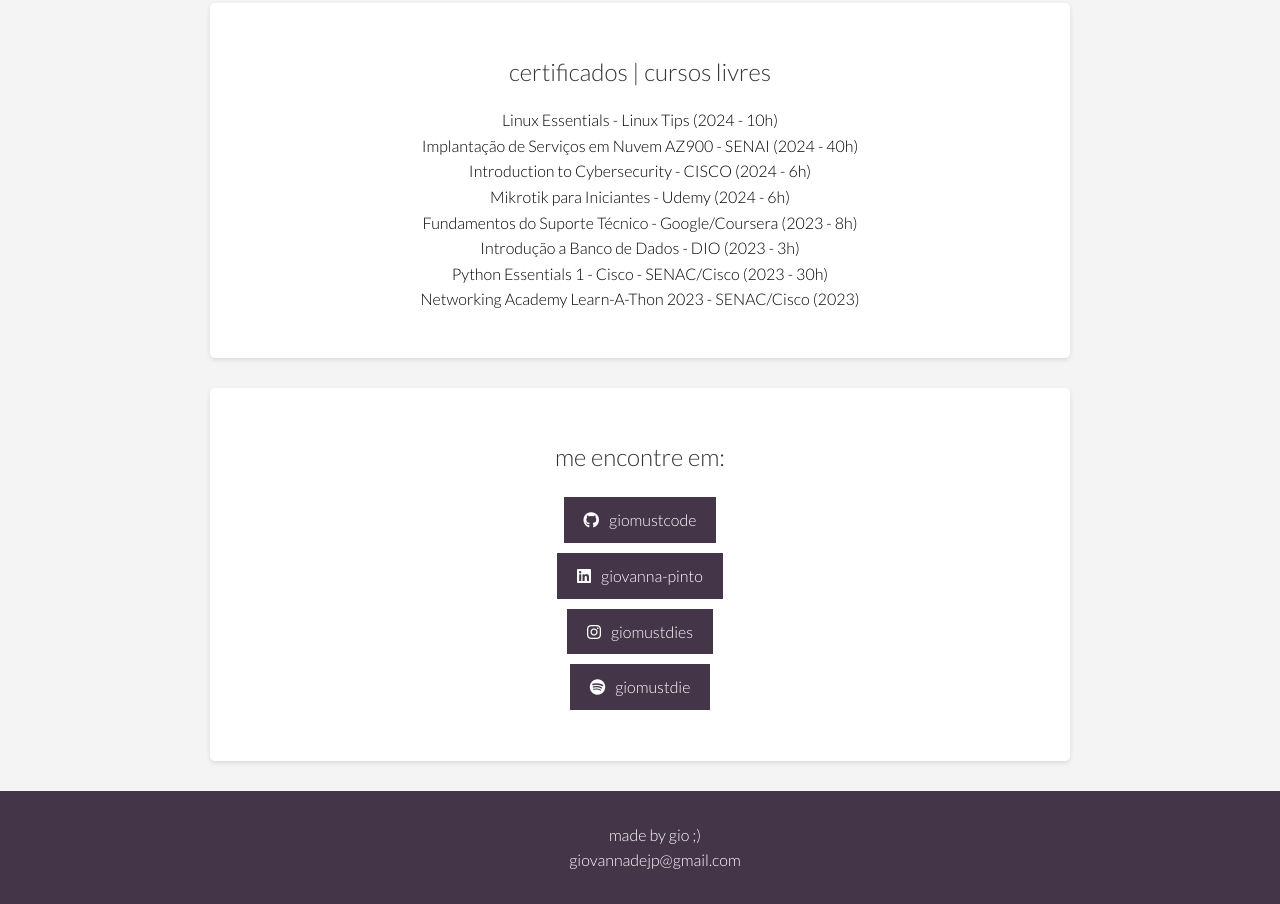
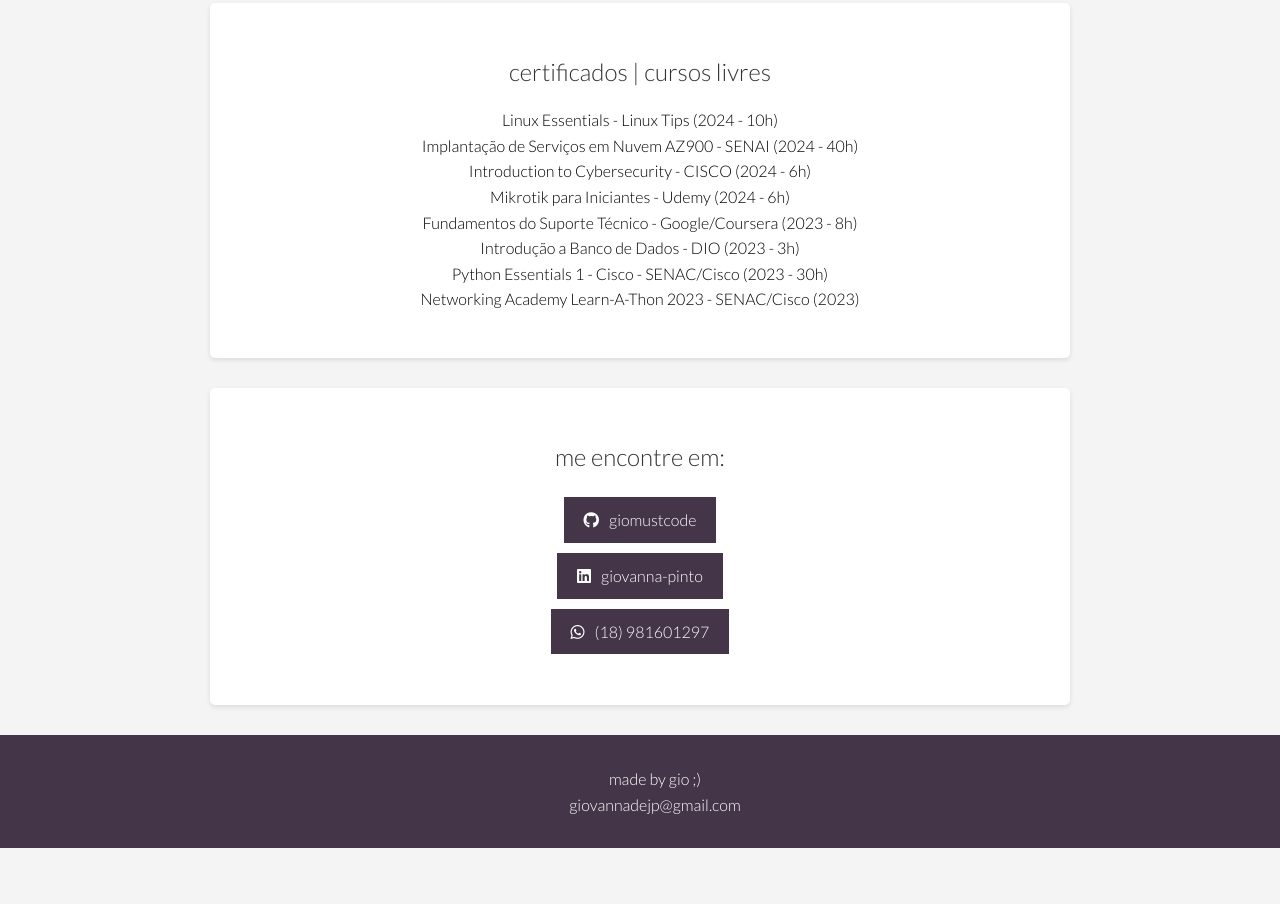
Before and after one commit to giomustcode/giomustcode.github.io, a plain HTML site: page index.html in a window 1280 px wide. Shown: the part 2431-3335 px from the top of the page. After the commit the page ends 3279 px from the top, so only its background shows below. Drawn offline with Linux system fonts and the light colour scheme.

Commit message:
update index.html

```diff
--- a/index.html
+++ b/index.html
@@ -33,7 +33,7 @@
     </section>
 
     <section id="xp">
-        <h2>minha experiência profissional recente</h2>
+        <h2>experiência profissional recente</h2>
         <ul>
             <li>
                 <h3>Analista de Suporte e Infraestrutura - U-All Solutions<br>2024-Atualmente</h3>
@@ -97,8 +97,7 @@
         <ul>
             <li><a href="https://github.com/giomustcode"><i class="fa-brands fa-github" style="padding-right: 10px; color: white;"></i>giomustcode</a></li>
             <li><a href="https://www.linkedin.com/in/giovanna-pinto/"><i class="fa-brands fa-linkedin" style="padding-right: 10px; color: white;"></i>giovanna-pinto</a></li>
-            <li><a href="https://www.instagram.com/giomustdies/"><i class="fa-brands fa-instagram" style="padding-right: 10px; color: white;"></i>giomustdies</a></li>
-            <li><a href="https://open.spotify.com/user/tabidashi?si=d36a0f7fb8a2455d"><i class="fa-brands fa-spotify" style="padding-right: 10px; color: white;"></i>giomustdie</a></li>
+            <li><a href="https://wa.me/5518981601297"><i class="fa-brands fa-whatsapp" style="padding-right: 10px; color: white;"></i>(18) 981601297</a></li>
         </ul>
     </section>
 
```
